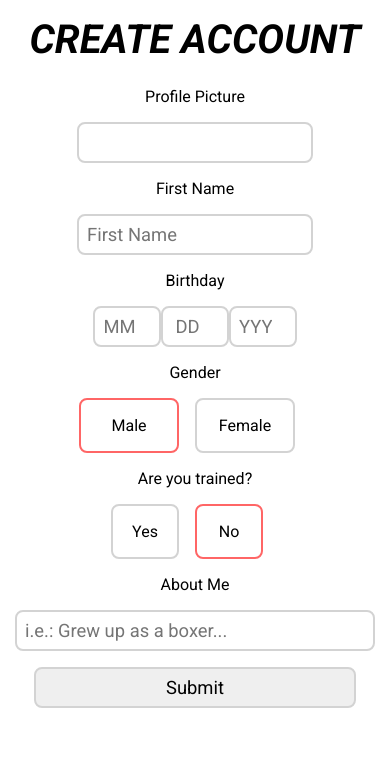
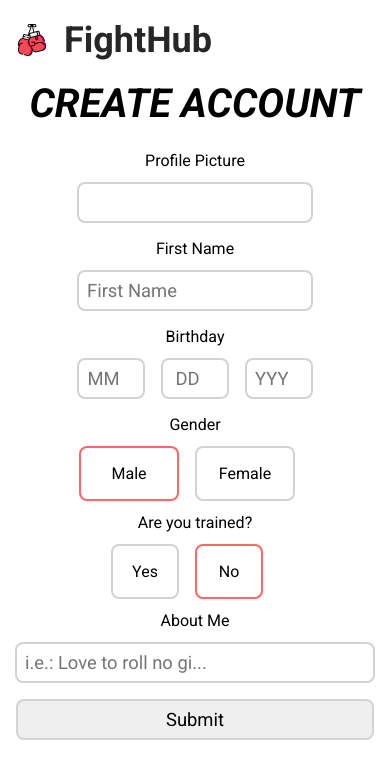
Before and after one commit to NoahLett/FightHub, a React (Vite) app: page /onboarding in a window 390 px wide. Shown: the top 778 px of the page. Built offline with nearby package versions, Linux system fonts and the light colour scheme; a web font is replaced by a local one.

Commit message:
Fixed onboarding css

```diff
--- a/src/components/ChatInput/ChatInput.css
+++ b/src/components/ChatInput/ChatInput.css
@@ -17,6 +17,7 @@
     padding: 0.35rem;
     padding-right: 2.5rem;
     position: fixed;
+    bottom: 6rem;
 }
 
 .send-icon {
--- a/src/components/Navbar/Navbar.css
+++ b/src/components/Navbar/Navbar.css
@@ -1,6 +1,6 @@
 .nav-container {
     width: 100%;
-    height: 10%;
+    height: 5rem;
     max-height: 5rem;
     display: flex;
     justify-content: space-between;
--- a/src/pages/Dashboard/Dashboard.css
+++ b/src/pages/Dashboard/Dashboard.css
@@ -5,7 +5,7 @@
 .dashboard {
     display: flex;
     justify-content: start;
-    height: 90%;
+    height: 85%;
 }
 
 .swiper-container {
@@ -101,6 +101,7 @@
     flex-direction: column-reverse;
     align-items: center;
     justify-content: start;
+    position: relative;
   }
 
   .swiper-container {
@@ -153,7 +154,8 @@
     display: flex;
     width: 100%;
     justify-content: space-around;
-    margin-top: 2rem;
+    position: absolute;
+    bottom: 0;
   }
 
   .selection-button {
--- a/src/pages/Onboarding/Onboarding.css
+++ b/src/pages/Onboarding/Onboarding.css
@@ -1,6 +1,5 @@
 .onboarding {
     border-top: solid 1px darkgray;
-    margin-top: 4rem;
 }
 
 .onboarding-title {
@@ -96,8 +95,12 @@
 
 @media (max-width: 425px) {
     .onboarding {
-        margin-top: 1rem;
+        margin-top: 0;
         border: none;
+    }
+
+    .onboarding-title {
+        margin-top: 0;
     }
 
     .onboarding-form {
@@ -106,6 +109,10 @@
         align-items: center;
         margin-left: 1rem;
         margin-right: 1rem;
+    }
+
+    .onboarding-form label {
+        margin-bottom: 0.25rem;
     }
 
     .left-side,
@@ -119,7 +126,7 @@
     }
 
     .onboarding-form input {
-        margin: .5rem 0;
+        margin: .5rem;
         font-size: 1.15rem;
     }
 
@@ -128,6 +135,6 @@
     }
 
     .create-account-button {
-        width: 90%;
+        width: 100%;
     }
 }
--- a/src/pages/Onboarding/Onboarding.jsx
+++ b/src/pages/Onboarding/Onboarding.jsx
@@ -43,6 +43,7 @@ const Onboarding = () => {
 
   return (
     <>
+    <Navbar minimal={true} showModal={false} setShowModal={() => {}} />
       <div className="onboarding">
         <h2 className='onboarding-title'>CREATE ACCOUNT</h2>
         <form className='onboarding-form' onSubmit={handleSubmit}>
@@ -142,7 +143,7 @@ const Onboarding = () => {
               id='about'
               name='about'
               type='text'
-              placeholder='i.e.: Grew up as a boxer...'
+              placeholder='i.e.: Love to roll no gi...'
               value={formData.about}
               required
               onChange={handleChange}
```
Also changed, not shown: 1 other file (tests, documents, lock files or other folders).
